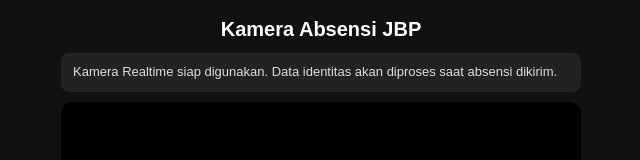
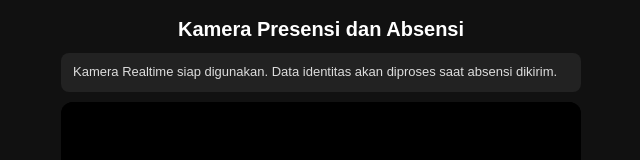
Before and after one commit to husnahusnarsy-web/jbp-camera, a plain HTML site: page index.html in a window 1280 px wide. Shown: the top 160 px of the page, without its empty margins (319-959 px from the left). Drawn offline with Linux system fonts and the light colour scheme.

Commit message:
Update header text for attendance camera

```diff
--- a/index.html
+++ b/index.html
@@ -30,7 +30,7 @@
 </head>
 <body>
   <main class="camera-wrap">
-    <h1>Kamera Absensi JBP</h1>
+    <h1>Kamera Presensi dan Absensi</h1>
 
     <div id="identity" class="info">
       Kamera Realtime siap digunakan. Data identitas akan diproses saat absensi dikirim.
```
